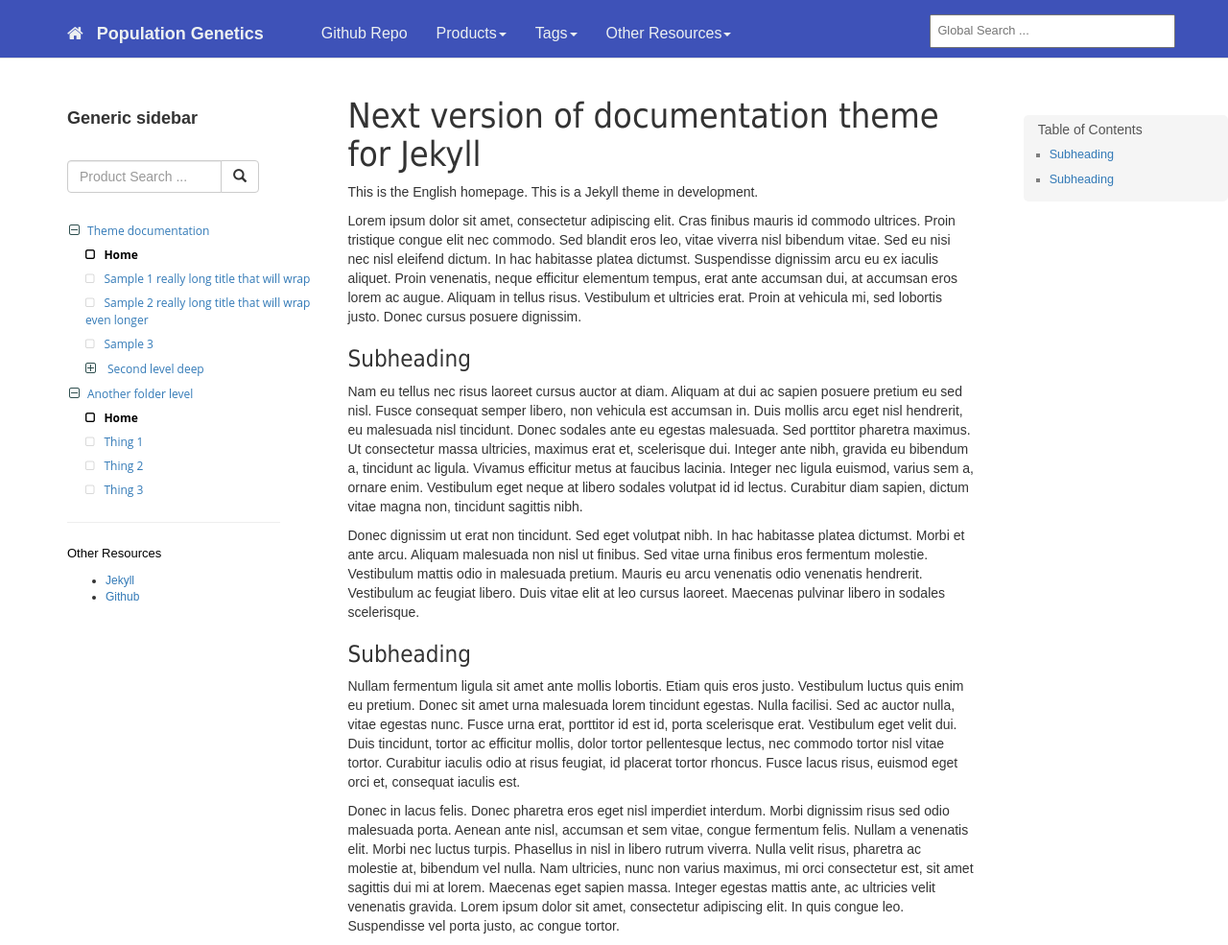
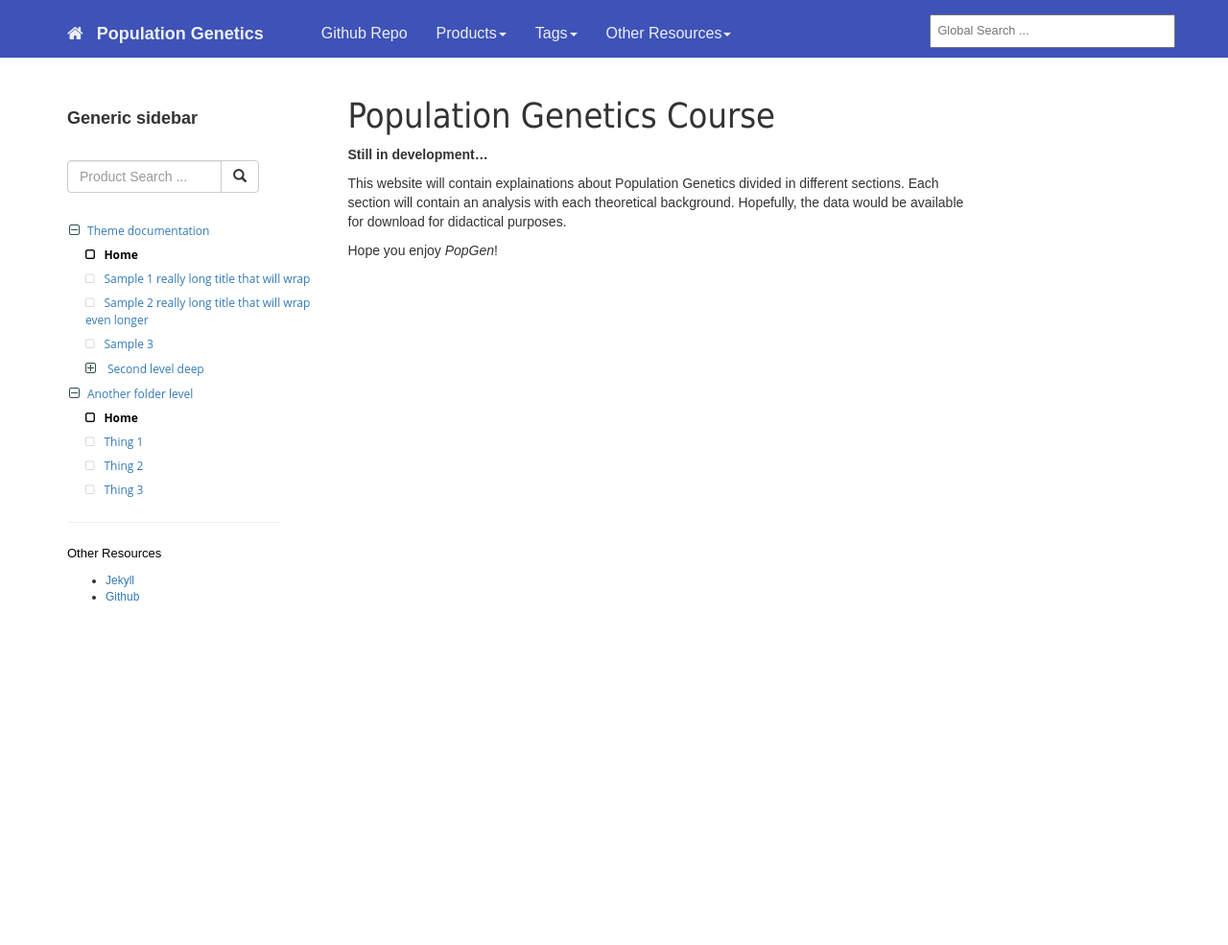
Before and after one commit to adriangeerre/popgen.github.io, a Jekyll site: the page built from _docs/index.md, in a window 1280 px wide and 985 px high. Shown: the whole window at 96% size. Built offline with Jekyll 4.4.1, drawn with Linux system fonts in a browser that asks for light colours.

Commit message:
Population genetics

```diff
--- a/_docs/index.md
+++ b/_docs/index.md
@@ -1,22 +1,12 @@
 ---
-title: Next version of documentation theme for Jekyll
+title: Population Genetics Course
 permalink: index.html
 sidebar: generic
 topnav: topnav
 ---
 
-This is the English homepage. This is a Jekyll theme in development.
+**Still in development...**
 
-Lorem ipsum dolor sit amet, consectetur adipiscing elit. Cras finibus mauris id commodo ultrices. Proin tristique congue elit nec commodo. Sed blandit eros leo, vitae viverra nisl bibendum vitae. Sed eu nisi nec nisl eleifend dictum. In hac habitasse platea dictumst. Suspendisse dignissim arcu eu ex iaculis aliquet. Proin venenatis, neque efficitur elementum tempus, erat ante accumsan dui, at accumsan eros lorem ac augue. Aliquam in tellus risus. Vestibulum et ultricies erat. Proin at vehicula mi, sed lobortis justo. Donec cursus posuere dignissim.
+This website will contain explainations about Population Genetics divided in different sections. Each section will contain an analysis with each theoretical background. Hopefully, the data would be available for download for didactical purposes.
 
-## Subheading
-
-Nam eu tellus nec risus laoreet cursus auctor at diam. Aliquam at dui ac sapien posuere pretium eu sed nisl. Fusce consequat semper libero, non vehicula est accumsan in. Duis mollis arcu eget nisl hendrerit, eu malesuada nisl tincidunt. Donec sodales ante eu egestas malesuada. Sed porttitor pharetra maximus. Ut consectetur massa ultricies, maximus erat et, scelerisque dui. Integer ante nibh, gravida eu bibendum a, tincidunt ac ligula. Vivamus efficitur metus at faucibus lacinia. Integer nec ligula euismod, varius sem a, ornare enim. Vestibulum eget neque at libero sodales volutpat id id lectus. Curabitur diam sapien, dictum vitae magna non, tincidunt sagittis nibh.
-
-Donec dignissim ut erat non tincidunt. Sed eget volutpat nibh. In hac habitasse platea dictumst. Morbi et ante arcu. Aliquam malesuada non nisl ut finibus. Sed vitae urna finibus eros fermentum molestie. Vestibulum mattis odio in malesuada pretium. Mauris eu arcu venenatis odio venenatis hendrerit. Vestibulum ac feugiat libero. Duis vitae elit at leo cursus laoreet. Maecenas pulvinar libero in sodales scelerisque.
-
-## Subheading
-
-Nullam fermentum ligula sit amet ante mollis lobortis. Etiam quis eros justo. Vestibulum luctus quis enim eu pretium. Donec sit amet urna malesuada lorem tincidunt egestas. Nulla facilisi. Sed ac auctor nulla, vitae egestas nunc. Fusce urna erat, porttitor id est id, porta scelerisque erat. Vestibulum eget velit dui. Duis tincidunt, tortor ac efficitur mollis, dolor tortor pellentesque lectus, nec commodo tortor nisl vitae tortor. Curabitur iaculis odio at risus feugiat, id placerat tortor rhoncus. Fusce lacus risus, euismod eget orci et, consequat iaculis est.
-
-Donec in lacus felis. Donec pharetra eros eget nisl imperdiet interdum. Morbi dignissim risus sed odio malesuada porta. Aenean ante nisl, accumsan et sem vitae, congue fermentum felis. Nullam a venenatis elit. Morbi nec luctus turpis. Phasellus in nisl in libero rutrum viverra. Nulla velit risus, pharetra ac molestie at, bibendum vel nulla. Nam ultricies, nunc non varius maximus, mi orci consectetur est, sit amet sagittis dui mi at lorem. Maecenas eget sapien massa. Integer egestas mattis ante, ac ultricies velit venenatis gravida. Lorem ipsum dolor sit amet, consectetur adipiscing elit. In quis congue leo. Suspendisse vel porta justo, ac congue tortor.
+Hope you enjoy _PopGen_!
```
